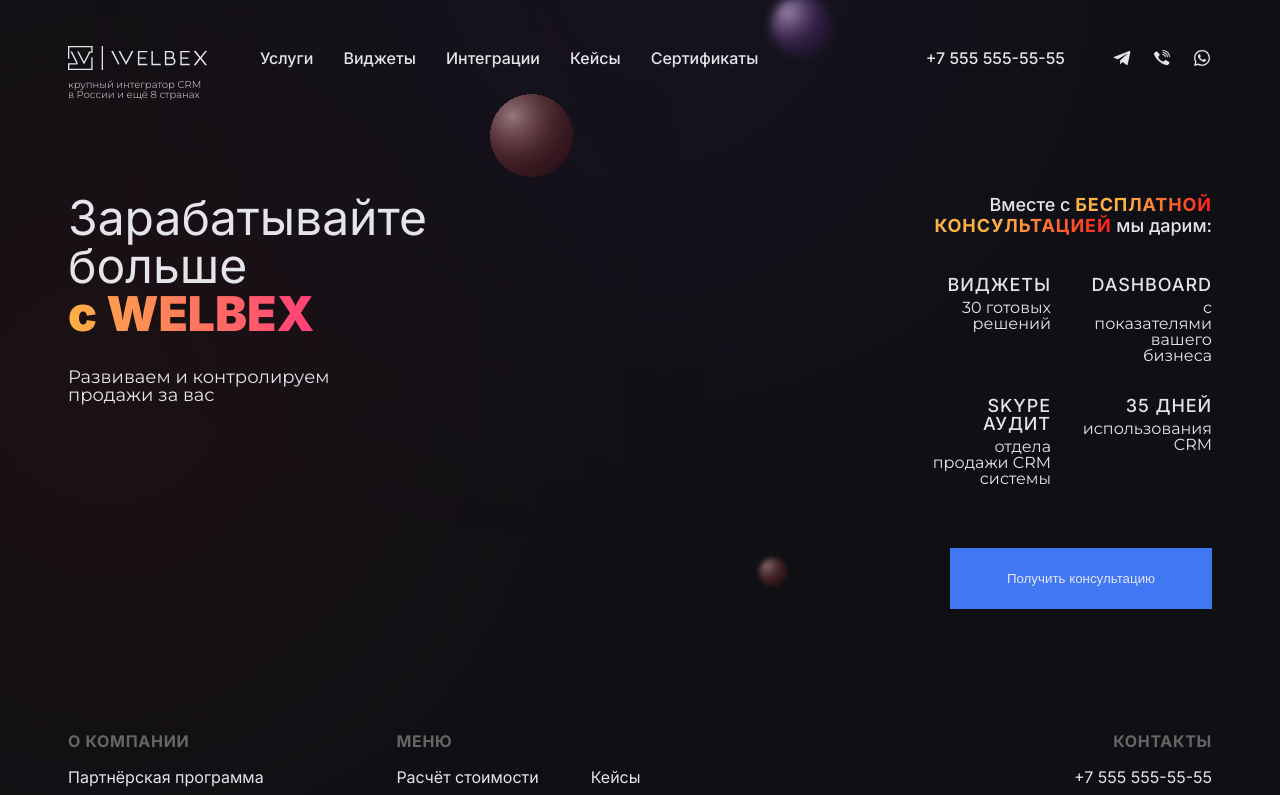
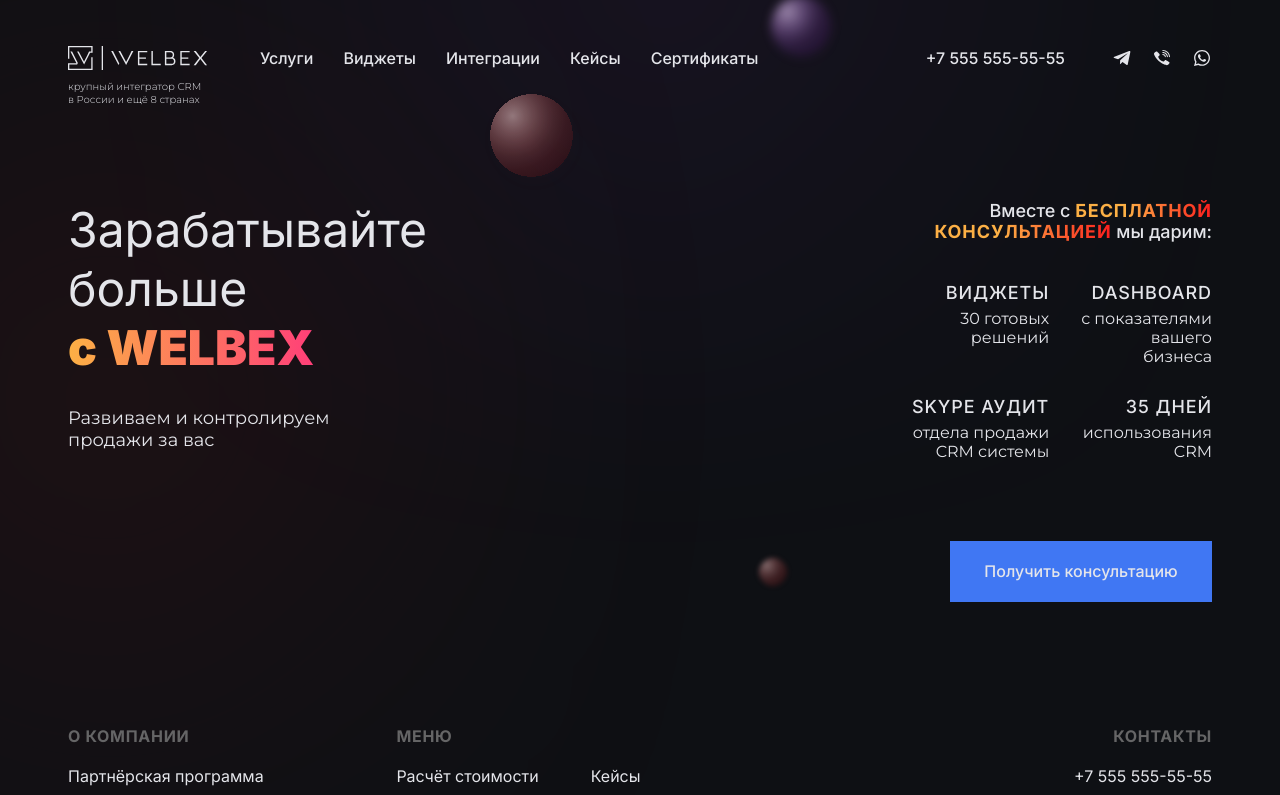
Before and after one commit to MedievalRain/welbex, a React (Vite) app: page / in a window 1280 px wide. Shown: the top 795 px of the page. Built offline with nearby package versions, Linux system fonts and the light colour scheme.

Commit message:
Fix fonts breaking layout

```diff
--- a/src/components/content/DescriptionSection.tsx
+++ b/src/components/content/DescriptionSection.tsx
@@ -8,7 +8,7 @@ import {
 } from "../../hooks/useBreakpoint";
 
 const StyledDescriptionSection = styled.section`
-  width: 291px;
+  width: 300px;
   display: flex;
   align-items: center;
   flex-direction: column;
--- a/src/components/content/FeatureItem.tsx
+++ b/src/components/content/FeatureItem.tsx
@@ -8,6 +8,7 @@ export const FeatureWrapper = styled.div`
 `;
 
 export const FeatureTitle = styled.h3`
+  white-space: nowrap;
   font-size: 1.125rem;
   font-weight: 500;
   letter-spacing: 0.9px;
--- a/src/components/content/FeaturesGrid.tsx
+++ b/src/components/content/FeaturesGrid.tsx
@@ -10,7 +10,7 @@ const StyledFeaturesGrid = styled.div`
   display: grid;
   grid-template-columns: 1fr 1fr;
   grid-template-rows: 1fr 1fr;
-  gap: 31px;
+  gap: 30px;
 `;
 
 function FeaturesGrid() {
--- a/src/components/content/PrimaryButton.tsx
+++ b/src/components/content/PrimaryButton.tsx
@@ -6,4 +6,8 @@ export const PrimaryButton = styled.button`
   height: 61px;
   font-weight: 500;
   margin-left: auto;
+  font-family: "Inter";
+  font-style: normal;
+  line-height: normal;
+  font-size: 1rem;
 `;
--- a/src/components/content/TitleSection.tsx
+++ b/src/components/content/TitleSection.tsx
@@ -4,11 +4,12 @@ import { resizeBreakpoint } from "../../hooks/useBreakpoint";
 
 const StyledTitleSection = styled.section`
   font-size: 3rem;
+  max-width: 362px;
+  line-height: normal;
   @media (max-width: ${resizeBreakpoint}px) {
     font-size: 2.25rem;
   }
 `;
-const Title = styled.h1``;
 
 const GradientTitle = styled.h1`
   ${gradientTextColor}
@@ -30,9 +31,7 @@ const DescriptionText = styled.p`
 function TitleSection() {
   return (
     <StyledTitleSection>
-      <Title>
-        Зарабатывайте <br /> больше
-      </Title>
+      <h1>Зарабатывайте больше</h1>
       <GradientTitle>с WELBEX</GradientTitle>{" "}
       <DescriptionText>Развиваем и контролируем продажи за вас</DescriptionText>
     </StyledTitleSection>
--- a/src/styles/ResetStyle.tsx
+++ b/src/styles/ResetStyle.tsx
@@ -20,6 +20,7 @@ time, mark, audio, video {
  font-size: 100%;
  font: inherit;
  vertical-align: baseline;
+
 }
 /* HTML5 display-role reset for older browsers */
 article, aside, details, figcaption, figure,
@@ -27,7 +28,7 @@ footer, header, hgroup, menu, nav, section {
  display: block;
 }
 body {
- line-height: 1;
+    line-height: normal;
 }
 ol, ul {
  list-style: none;
```
